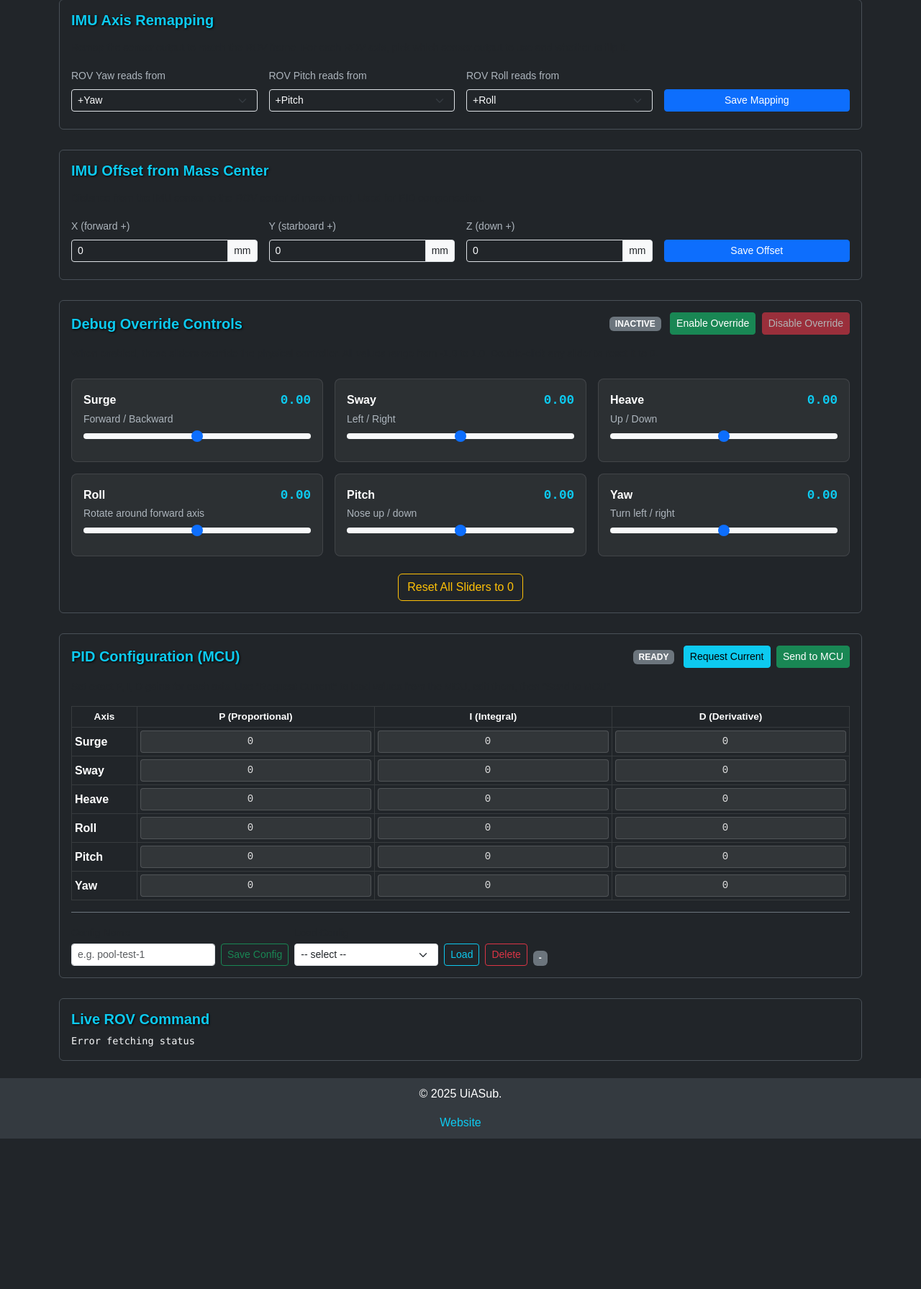
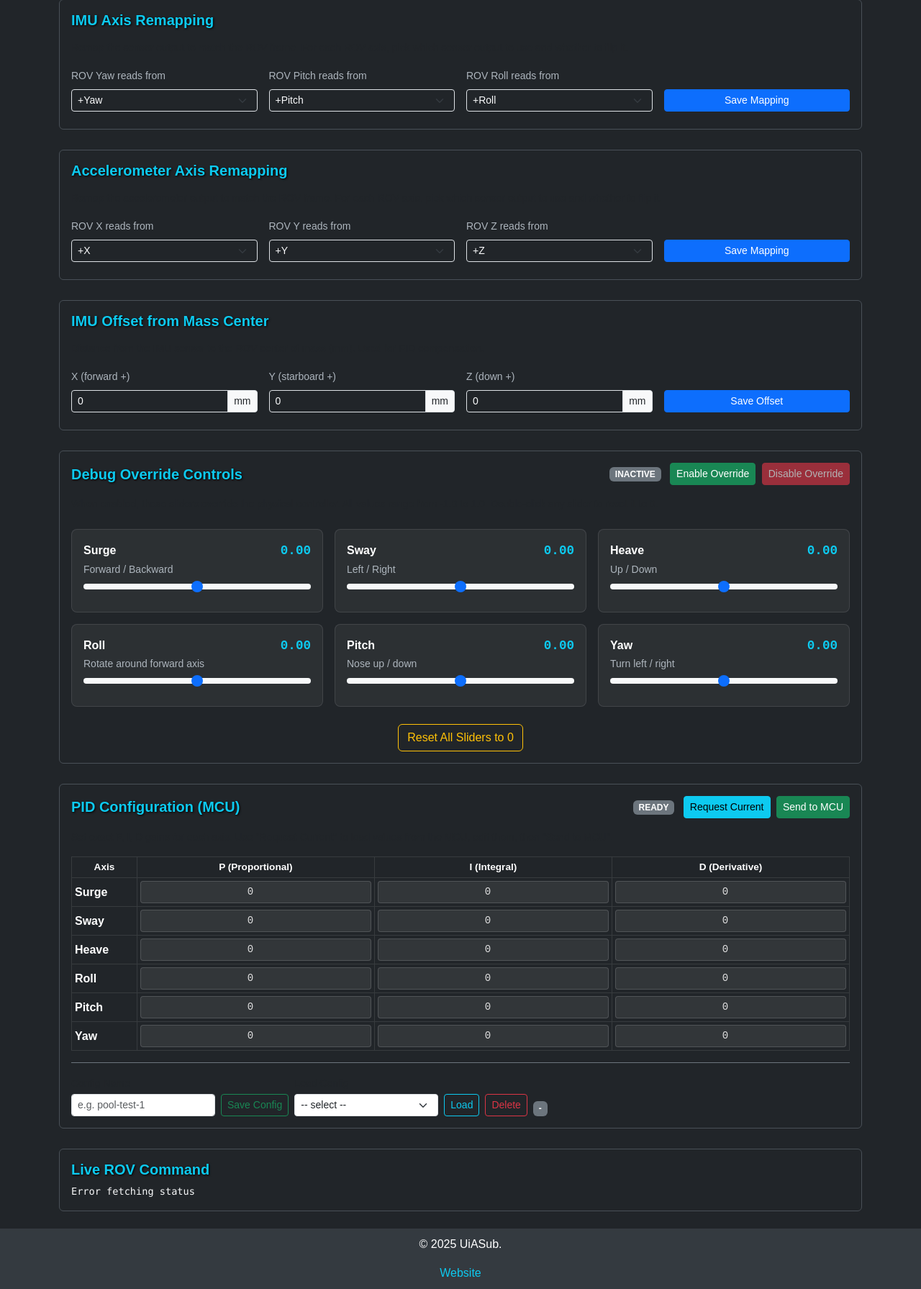
Before and after one commit to UiASub/Topside, a Flask app: page /debug in a window 1280 px wide. Shown: the part 410-2201 px from the top of the page at 72% size. Before the commit the page ends 1992 px from the top, so only its background shows below. Run offline with Flask 3, Linux system fonts and the light colour scheme; data that the repository does not hold is empty; parts of the project's set-up code (start-up, migrations or seed data) failed here and were passed over.

Commit message:
added accelerometer axis remapping

```diff
--- a/static/js/debug.js
+++ b/static/js/debug.js
@@ -300,6 +300,60 @@
 
   loadAxes();
 
+  // ============================
+  // Accelerometer Axis Mapping
+  // ============================
+  const accelX = document.getElementById("accel-x");
+  const accelY = document.getElementById("accel-y");
+  const accelZ = document.getElementById("accel-z");
+  const accelFeedback = document.getElementById("accel-feedback");
+
+  async function loadAccelAxes() {
+    try {
+      const res = await fetch("/api/imu/accel_axes");
+      const data = await res.json();
+      if (data.ok && data.accel_axes) {
+        accelX.value = data.accel_axes.x;
+        accelY.value = data.accel_axes.y;
+        accelZ.value = data.accel_axes.z;
+      }
+    } catch (_) {
+      /* silent */
+    }
+  }
+
+  document.getElementById("btn-save-accel").addEventListener("click", async () => {
+    try {
+      const res = await fetch("/api/imu/accel_axes", {
+        method: "POST",
+        headers: { "Content-Type": "application/json" },
+        body: JSON.stringify({
+          x: accelX.value,
+          y: accelY.value,
+          z: accelZ.value,
+        }),
+      });
+      if (!res.ok) {
+        accelFeedback.textContent = "Server error: " + res.status;
+        accelFeedback.className = "small mt-2 text-danger";
+        return;
+      }
+      const data = await res.json();
+      if (data.ok) {
+        accelFeedback.textContent = "Accel mapping saved — takes effect immediately";
+        accelFeedback.className = "small mt-2 text-success";
+      } else {
+        accelFeedback.textContent = "Failed to save accel mapping";
+        accelFeedback.className = "small mt-2 text-danger";
+      }
+    } catch (e) {
+      accelFeedback.textContent = "Error: " + e.message;
+      accelFeedback.className = "small mt-2 text-danger";
+    }
+  });
+
+  loadAccelAxes();
+
   // --- PID Configuration ---
   const PID_AXES = ["surge", "sway", "heave", "roll", "pitch", "yaw"];
   const PID_GAINS = ["kp", "ki", "kd"];
--- a/static/templates/debug.html
+++ b/static/templates/debug.html
@@ -93,6 +93,50 @@
           </div>
         </div>
         <div id="axes-feedback" class="small mt-2"></div>
+      </div>
+    </div>
+  </div>
+</div>
+
+<!-- Accelerometer Axis Mapping -->
+<div class="row g-4 mt-1">
+  <div class="col-12">
+    <div class="card custom-card">
+      <div class="card-body">
+        <h5 class="card-title mb-3">Accelerometer Axis Remapping</h5>
+        <p class="text-muted small mb-3">
+          Remap the accelerometer output to match the ROV frame. For each ROV axis, pick which sensor output to use and whether to flip it.
+        </p>
+        <div class="row g-3 align-items-end">
+          <div class="col-md-3">
+            <label class="form-label small text-light-muted">ROV X reads from</label>
+            <select class="form-select form-select-sm bg-dark text-light" id="accel-x">
+              <option value="+x">+X</option><option value="-x">-X</option>
+              <option value="+y">+Y</option><option value="-y">-Y</option>
+              <option value="+z">+Z</option><option value="-z">-Z</option>
+            </select>
+          </div>
+          <div class="col-md-3">
+            <label class="form-label small text-light-muted">ROV Y reads from</label>
+            <select class="form-select form-select-sm bg-dark text-light" id="accel-y">
+              <option value="+y">+Y</option><option value="-y">-Y</option>
+              <option value="+x">+X</option><option value="-x">-X</option>
+              <option value="+z">+Z</option><option value="-z">-Z</option>
+            </select>
+          </div>
+          <div class="col-md-3">
+            <label class="form-label small text-light-muted">ROV Z reads from</label>
+            <select class="form-select form-select-sm bg-dark text-light" id="accel-z">
+              <option value="+z">+Z</option><option value="-z">-Z</option>
+              <option value="+x">+X</option><option value="-x">-X</option>
+              <option value="+y">+Y</option><option value="-y">-Y</option>
+            </select>
+          </div>
+          <div class="col-md-3">
+            <button id="btn-save-accel" class="btn btn-sm btn-primary w-100">Save Mapping</button>
+          </div>
+        </div>
+        <div id="accel-feedback" class="small mt-2"></div>
       </div>
     </div>
   </div>
```
